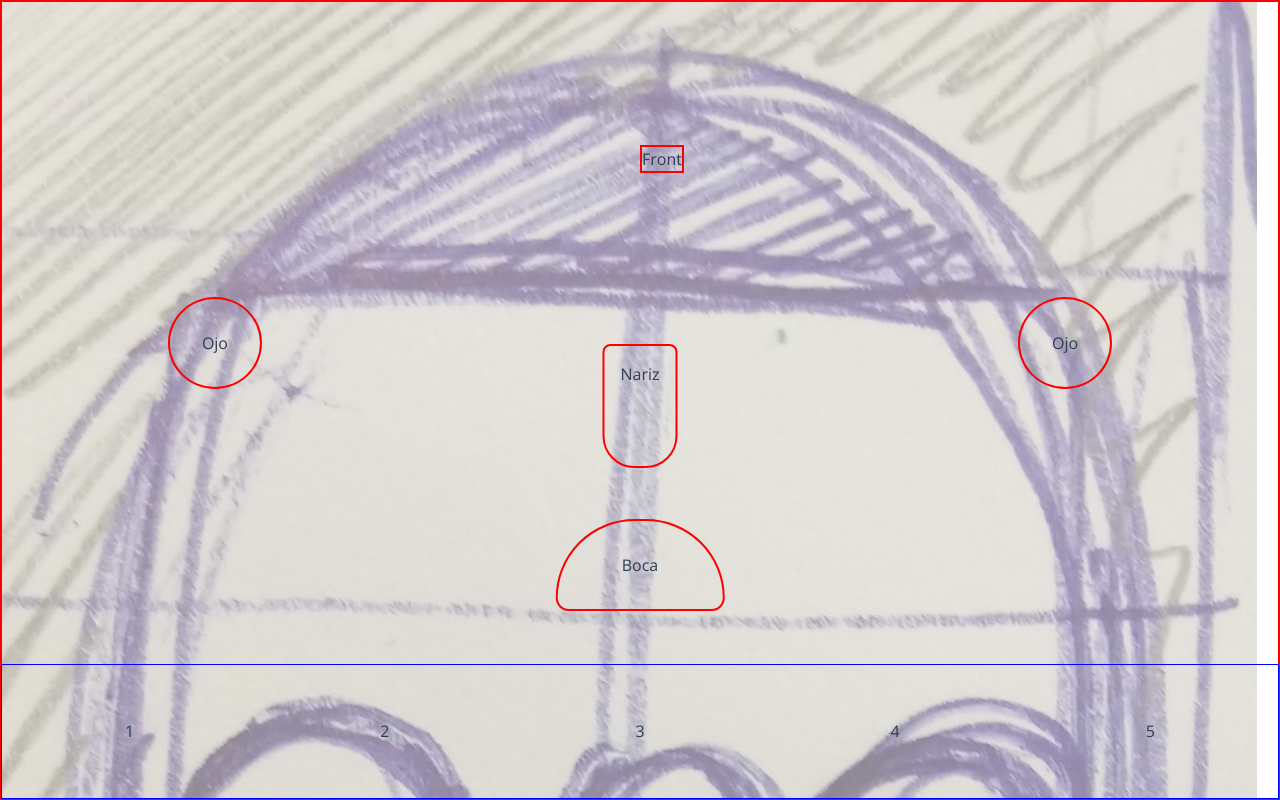
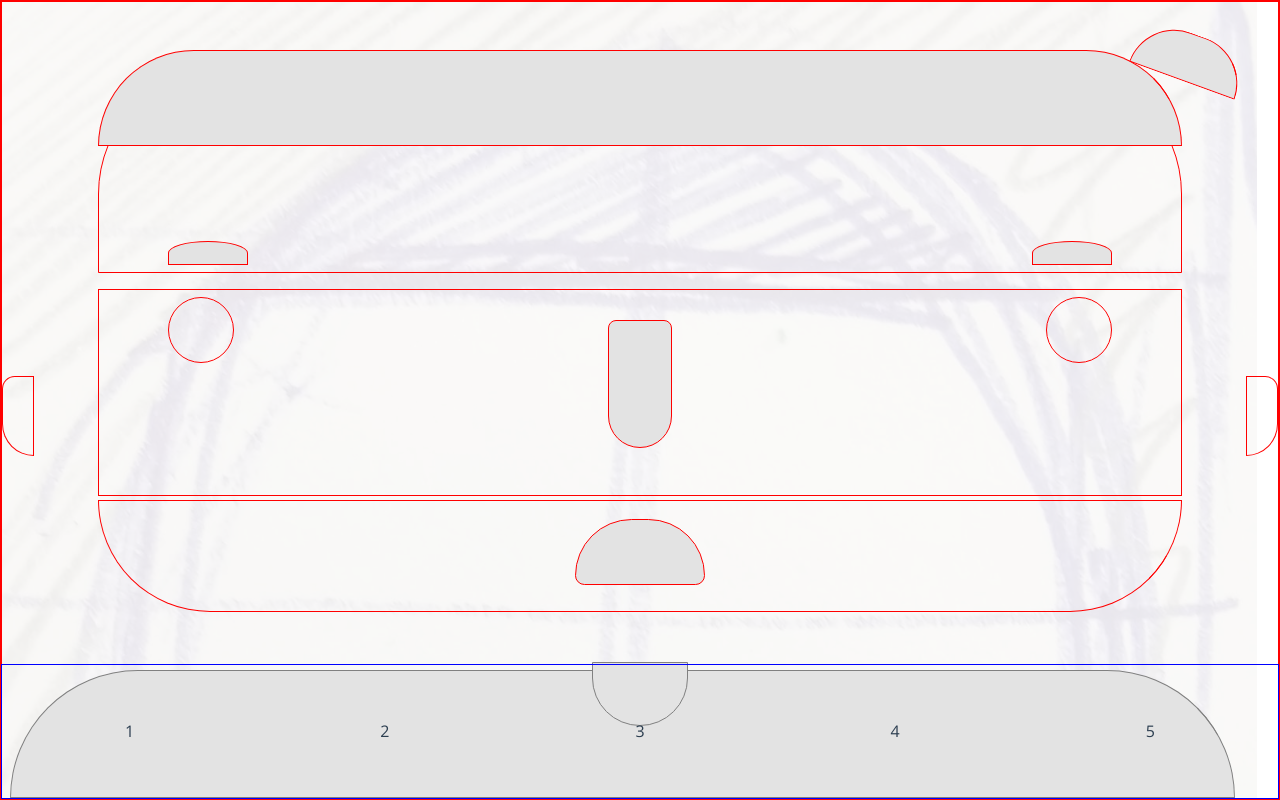
Before and after one commit to ZenekeZene/mrpotato, a Vue app: page /#/ in a window 1280 px wide. Built offline with nearby package versions, Linux system fonts and the light colour scheme.

Commit message:
Face added

```diff
--- a/src/assets/styles/base/page/page.scss
+++ b/src/assets/styles/base/page/page.scss
@@ -71,7 +71,7 @@ body {
 		background: url('../../../static/background.jpg') no-repeat;
 		background-size: cover;
 		background-position-x: -21px;
-		opacity: 0.5;
+		opacity: 0.1;
 	}
 }
 
@@ -107,10 +107,38 @@ body {
 	outline: 1px solid blue;
 }
 
+.face {
+	position: relative;
+	width: 100%;
+	height: 100%;
+}
+
 .item {
 	position: absolute;
 	display: inline-block;
-	border: 2px solid red;
+	border: 1px solid red;
+
+	&:hover {
+		cursor: pointer;
+		box-shadow: 0rem 0.5rem 0.5rem rgb(177, 177, 177);
+	}
+
+	&.hat {
+		top: 2rem;
+		right: 2rem;
+		width: 7rem;
+		height: 3rem;
+		transform: rotate(20deg);
+		border-radius: 5rem 5rem 0 0;
+	}
+
+	&.hair {
+		top: 3rem;
+		left: 7.5%;
+		width: 85%;
+		height: 6rem;
+		border-radius: 8rem 8rem 0 0;
+	}
 
 	&.eye {
 		top: 37%;
@@ -126,10 +154,42 @@ body {
 		}
 	}
 
+	&.eyebrown {
+		top: 30%;
+		width: 5rem;
+		height: 1.5rem;
+		border-radius: 50% 50% 0 0;
+
+		&.--left {
+			left: 13%;
+		}
+
+		&.--right {
+			right: 13%;
+		}
+	}
+
+	&.ear {
+		top: 47%;
+		width: 2rem;
+		height: 5rem;
+
+		&.--left {
+			left: 0;
+			border-radius: 2rem 0 0 5rem;
+		}
+
+		&.--right {
+			right: 0;
+			border-radius: 0 2rem 5rem 0;
+		}
+	}
+
 	&.nose {
-		top: 43%;
+		top: 40%;
 		left: 50%;
-		padding: 1rem 1rem 5rem 1rem;
+		width: 4rem;
+		height: 8rem;
 		transform: translateX(-50%);
 		border-radius: 0.5rem 0.5rem 2rem 2rem;
 	}
@@ -141,4 +201,53 @@ body {
 		border-radius: 6rem 6rem 1rem 1rem;
 		transform: translateX(-50%);
 	}
+
+	&.front,
+	&.middle,
+	&.back {
+		left: 7.5%;
+		width: 85%;
+	}
+
+	&.front {
+		top: 4rem;
+		height: 26%;
+		border-radius: 8rem 8rem 0 0;
+	}
+
+	&.middle {
+		top: 36%;
+		height: 26%;
+	}
+
+	&.back {
+		top: 62.5%;
+		height: 7rem;
+		border-radius: 0 0 8rem 8rem;
+	}
 }
+
+.atrezzo {
+	position: absolute;
+	border: 1px solid grey;
+
+	&.neck {
+		bottom: 4.5rem;
+		left: 50%;
+		width: 6rem;
+		height: 4rem;
+		transform: translateX(-50%);
+		border-radius: 0 0 8rem 8rem;
+	}
+
+	&.body {
+		bottom: 0;
+		width: 96%;
+		height: 8rem;
+		border-radius: 9rem 9rem 0 0;
+	}
+}
+
+.bg-template {
+	background-color: #e3e3e3;
+}
--- a/src/components/AboutPage.vue
+++ b/src/components/AboutPage.vue
@@ -1,12 +1,21 @@
 <template>
 	<article class="face-wrapper">
-		<section class="block"></section>
-		<ul>
-			<li class="item front">Front</li>
-			<li class="item eye --left">Ojo</li>
-			<li class="item eye --right">Ojo</li>
-			<li class="item nose">Nariz</li>
-			<li class="item mouth">Boca</li>
+		<ul class="face">
+			<li class="item front"></li>
+			<li class="item middle"></li>
+			<li class="item back"></li>
+			<li class="item hair bg-template"></li>
+			<li class="item hat bg-template"></li>
+			<li class="item eyebrown --left bg-template"></li>
+			<li class="item eyebrown --right bg-template"></li>
+			<li class="item eye --left"></li>
+			<li class="item eye --right"></li>
+			<li class="item ear --left"></li>
+			<li class="item ear --right"></li>
+			<li class="item nose bg-template"></li>
+			<li class="item mouth bg-template"></li>
+			<li class="atrezzo body bg-template"></li>
+			<li class="atrezzo neck bg-template"></li>
 		</ul>
 		<swiper :options="swiperOptionPieces" class="pieces-swiper">
 			<swiper-slide>1</swiper-slide>
```
